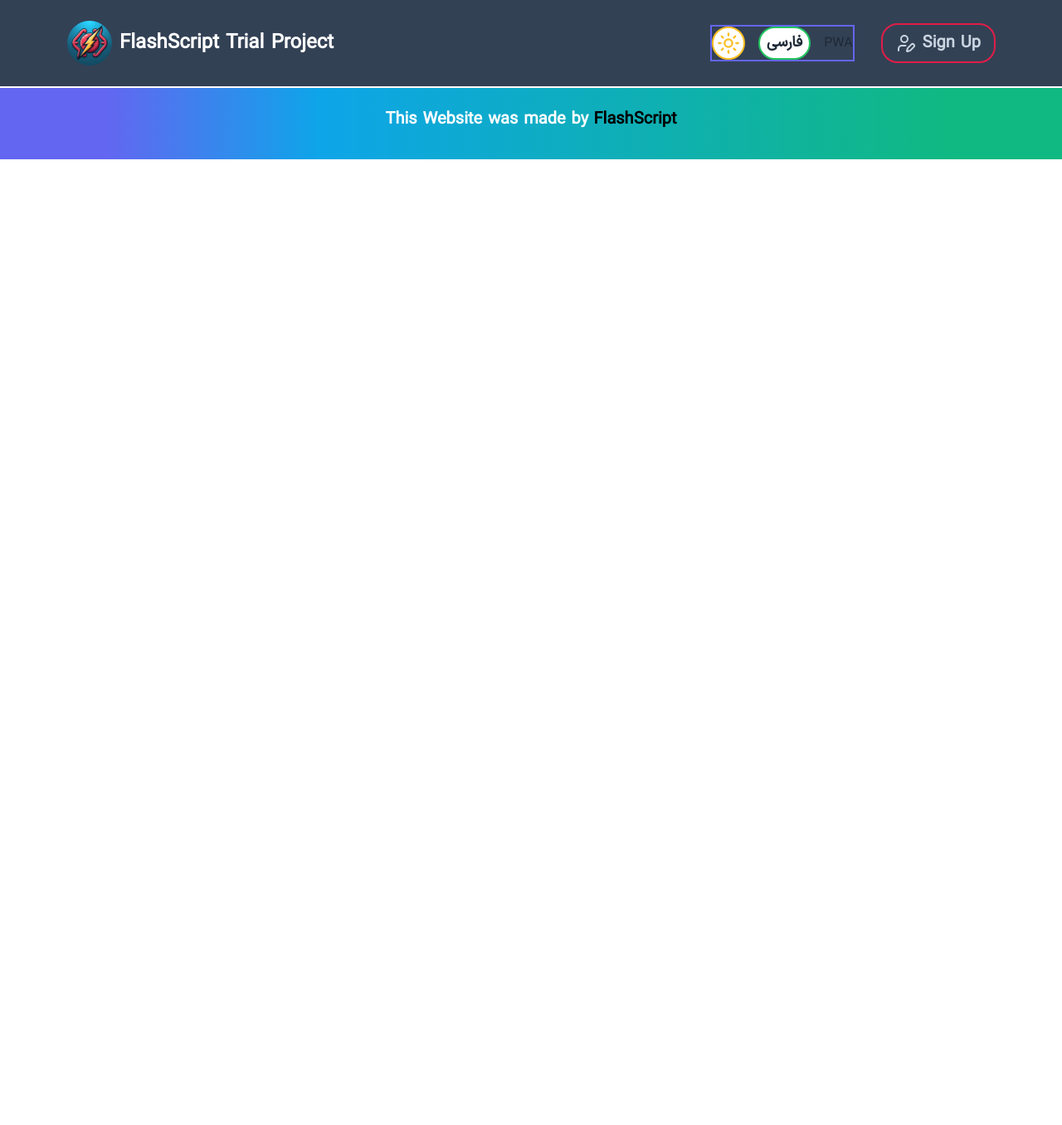
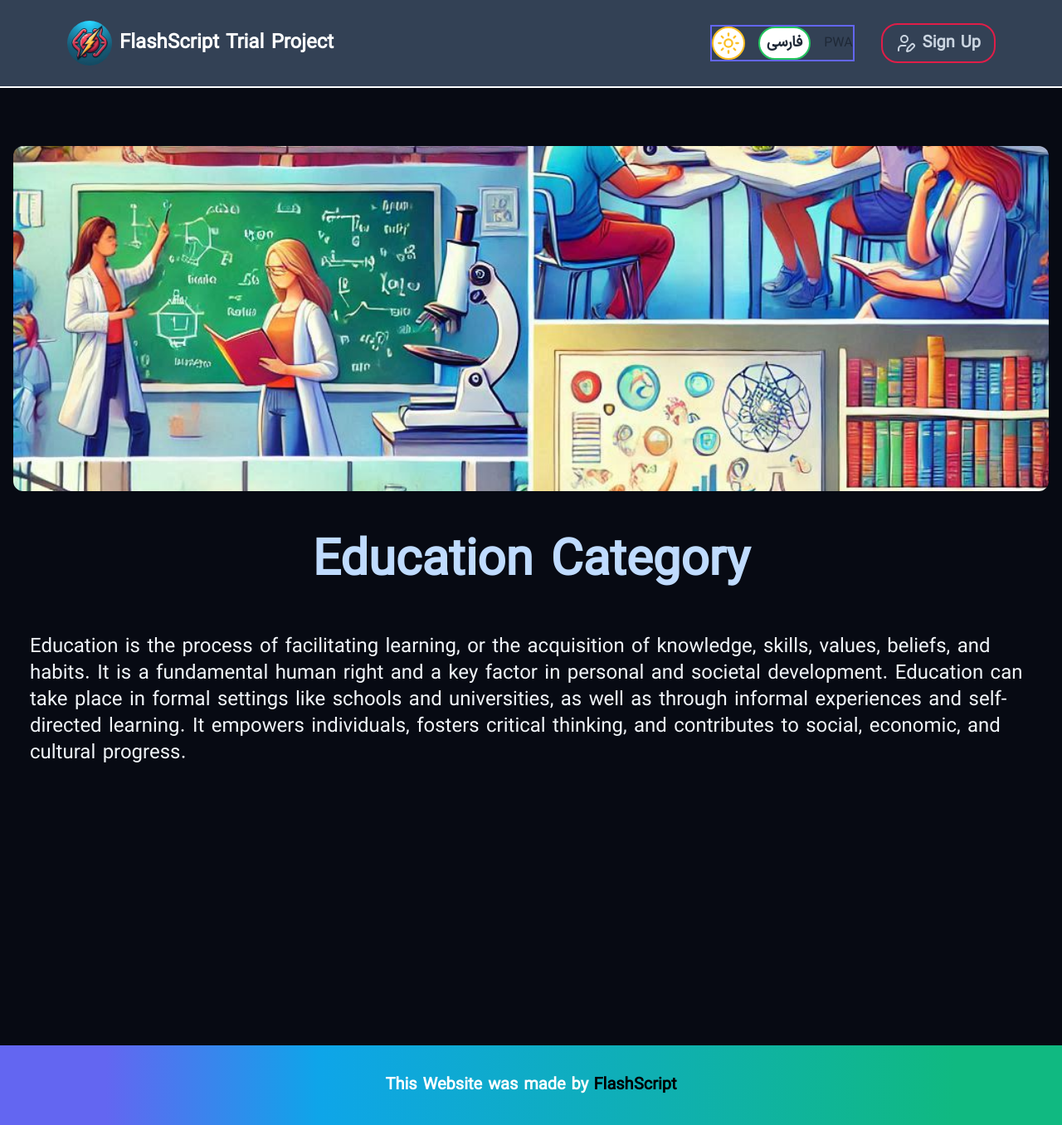
Before and after one commit to FlashScript-Main/Trial_Period_Project, a Next.js app: page /category/education in a window 1280 px wide. Shown: the whole page at 83% size. Before the commit the page ends 800 px from the top, so only its background shows below. Built offline with nearby package versions, Linux system fonts and the light colour scheme.

Commit message:
Finished Category Page

```diff
--- a/src/app/(app)/category/[name]/page.tsx
+++ b/src/app/(app)/category/[name]/page.tsx
@@ -1,11 +1,28 @@
+import { categories } from "@/database/db";
+import CategoryDetail from "@/template/home-page/CategoryDetail"
+import MoreCategories from "@/template/home-page/MoreCategories"
+import NotFoundCategory from "@/template/home-page/NotFoundCategory";
 
-const CategoryPage = () => {
+const CategoryPage = ({ params: { name } }: CategoryPageProps) => {
 
-    return (
-        <main className={`mt-12 md:mt-24 |  |  | `}>
+    const category = categories.find(category => category.url === name);
 
-        </main>
-    )
+    if (category) {
+        return (
+            <main className={` | bg-body-bg-light dark:bg-body-bg-dark |  | `}>
+                <CategoryDetail
+                    category={category}
+                />
+                <MoreCategories />
+            </main>
+        )
+    } else {
+        return (
+            <main className={`mt-12 md:mt-24 |  |  | `}>
+                <NotFoundCategory />
+            </main>
+        )
+    }
 
 }
 
--- /dev/null
+++ b/src/template/home-page/CategoryDetail.tsx
@@ -0,0 +1,37 @@
+"use client";
+
+import { useLanguageStore } from "@/store/language-store";
+import Image from "next/image";
+
+const CategoryDetail = ({ category }: CategoryDetailProps) => {
+
+    const { isEnglish } = useLanguageStore();
+
+    return (
+        <section
+            className={`px-4 py-20 w-full mt-12 md:mt-24 md:max-w-[83.75rem] md:mx-auto |  |  | `}
+            style={{ direction: isEnglish ? "ltr" : "rtl" }}
+        >
+            <div>
+                <Image
+                    src={category.imgSrc}
+                    alt={category.imgAlt}
+                    width={1000}
+                    height={1000}
+                    className={`w-full h-[18rem] md:h-[22rem] lg:h-[26rem] object-cover |  |  | rounded-xl`}
+                />
+            </div>
+
+            <h1 className={`mb-8 lg:mb-14 mt-6 md:mt-10 lg:mt-12 xl:mt-14 | text-blue-950 dark:text-blue-200 text-4xl md:text-5xl lg:text-6xl font-semibold text-center |  | `}>
+                {isEnglish ? `${category.titleEn} Category` : `دسته بندی ${category.titleFa}`}
+            </h1>
+
+            <p className={`px-5 | dark:text-slate-100 text-lg md:text-xl lg:text-2xl |  | `}>
+                {isEnglish ? category.descEn : category.descFa}
+            </p>
+        </section>
+    )
+
+}
+
+export default CategoryDetail
--- /dev/null
+++ b/src/template/home-page/MoreCategories.tsx
@@ -0,0 +1,20 @@
+"use client";
+
+import { useLanguageStore } from "@/store/language-store";
+
+const MoreCategories = () => {
+
+    const { isEnglish } = useLanguageStore();
+
+    return (
+        <section
+            className={`px-4 py-20 w-full mt-12 md:mt-24 md:max-w-[83.75rem] md:mx-auto |  |  | `}
+            style={{ direction: isEnglish ? "ltr" : "rtl" }}
+        >
+
+        </section>
+    )
+
+}
+
+export default MoreCategories
--- /dev/null
+++ b/src/template/home-page/NotFoundCategory.tsx
@@ -0,0 +1,10 @@
+
+const NotFoundCategory = () => {
+
+    return (
+        <div>NotFoundCategory</div>
+    )
+
+}
+
+export default NotFoundCategory
```
